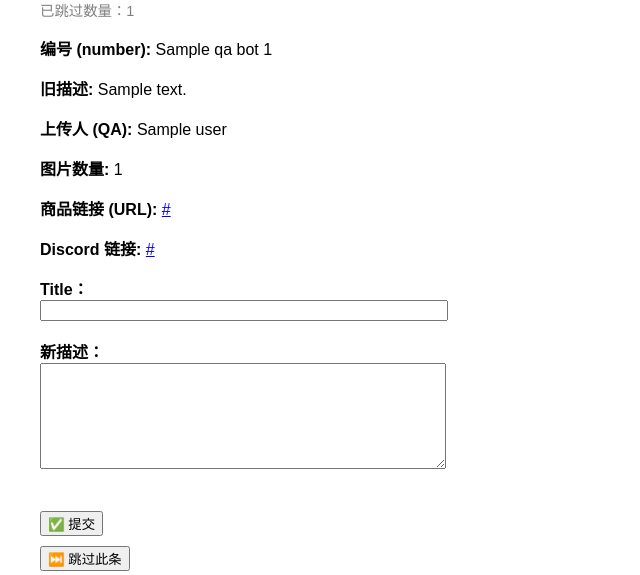
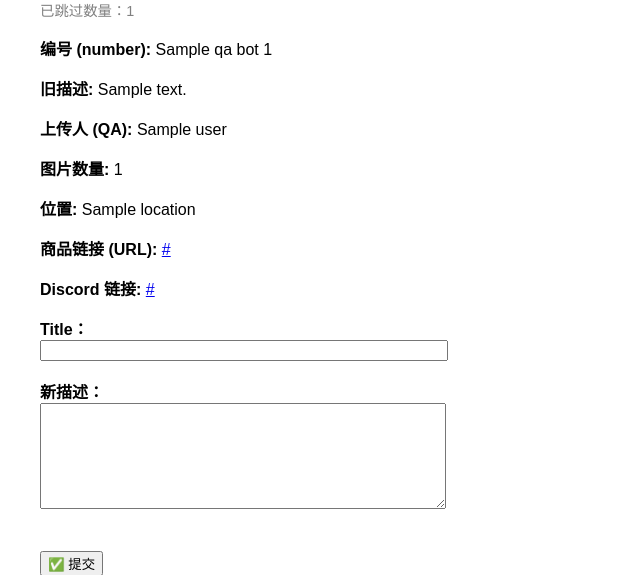
Before and after one commit to ZhiShiLiYiShiRan/record_app, a Flask app: page / in a window 1280 px wide. Shown: the part 140-715 px from the top of the page, without its empty margins (0-640 px from the left). Run offline with Flask 3, Linux system fonts and the light colour scheme; the visitor is signed in with stand-in values (Sample User, id 1); a database or web service that is not in the repository returns one stand-in record (values such as "Sample title").

Commit message:
Update field names to match new data structure

```diff
--- a/app.py
+++ b/app.py
@@ -71,10 +71,11 @@ def submit():
         "Label": label,
         "Number": number,
         "Title": title,
-        "Note": doc.get("description", ""),
+        "Note": doc.get("note", ""),
         "Description": new_description,
         "Product_image": doc.get("url", ""),
         "Image_count": doc.get("image_count", 0),
+        "Location": doc.get("location", ""),
         "Bach_code": doc.get("Bach Code", ""),
         "QA": doc.get("user", ""),
         "QA_time": doc.get("timestamp", ""),
--- a/templates/index.html
+++ b/templates/index.html
@@ -27,9 +27,12 @@
     {% if doc %}
         <div class="info">
             <p><strong>编号 (number):</strong> {{ doc.label }} {{ doc.number }}</p>
-            <p><strong>旧描述:</strong> {{ doc.description }}</p>
+            <p><strong>旧描述:</strong> {{ doc.note }}</p>
             <p><strong>上传人 (QA):</strong> {{ doc.user }}</p>
             <p><strong>图片数量:</strong> {{ doc.image_count }}</p>
+            {% if doc.location %}
+                <p><strong>位置:</strong> {{ doc.location }}</p>
+            {% endif %}
             {% if doc.url and doc.url != '（未填写）' %}
                 <p><strong>商品链接 (URL):</strong> <a href="{{ doc.url }}" target="_blank">{{ doc.url }}</a></p>
             {% endif %}
```
